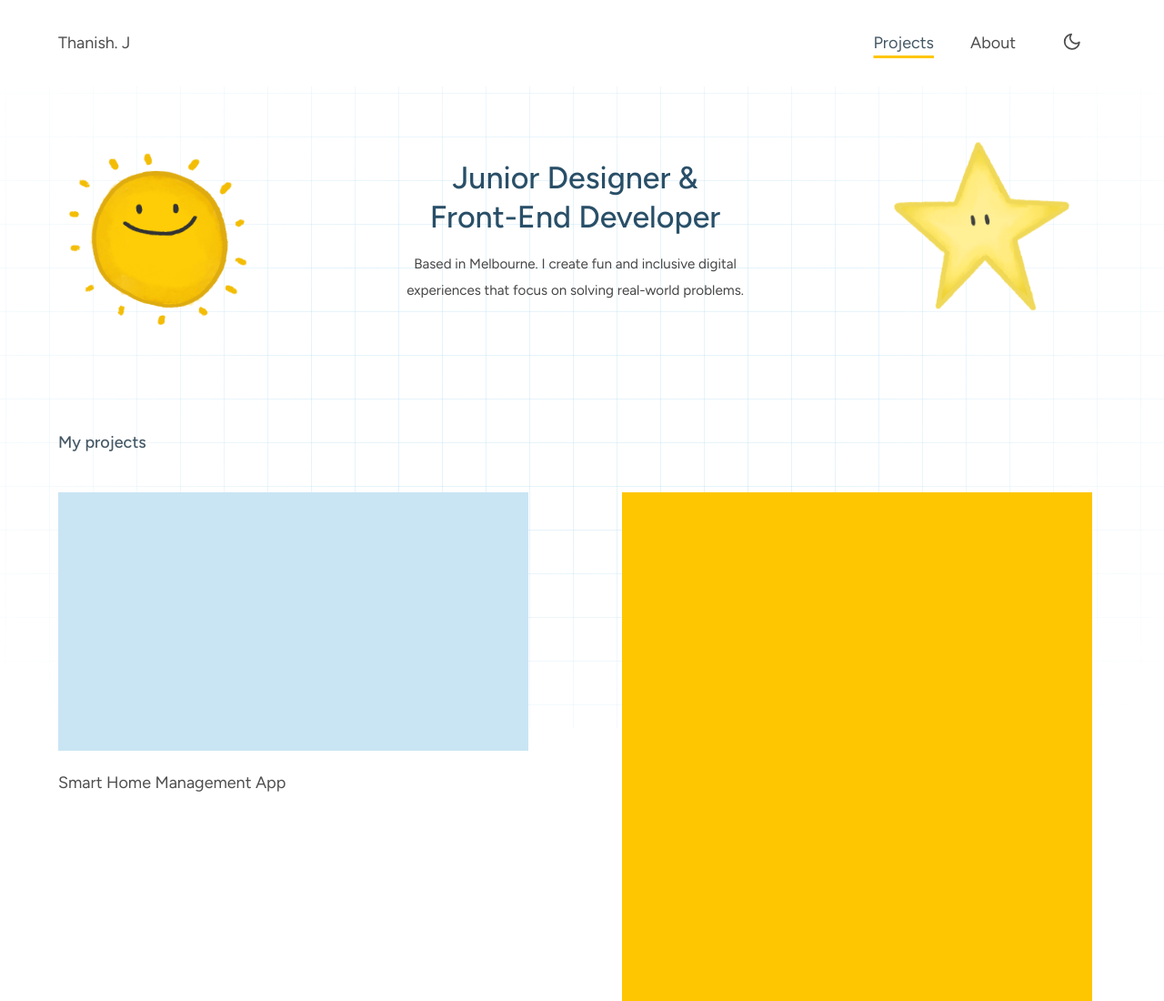
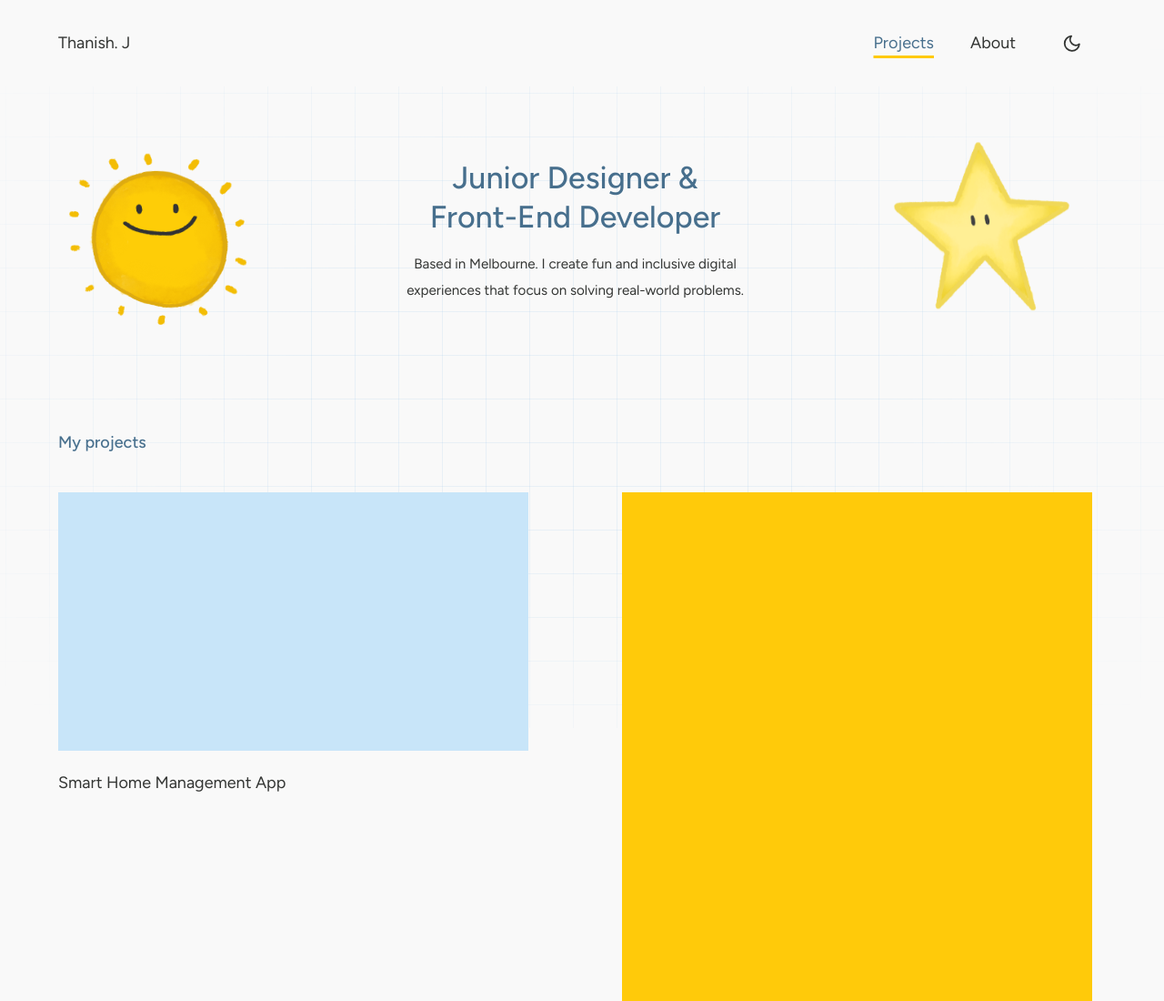
Before and after one commit to xCookiez4Lyfe/my-website, a plain HTML site: page web-files/index.html in a window 1280 px wide. Shown: the top 1100 px of the page at 91% size. Drawn offline with Linux system fonts and the light colour scheme; a web font is replaced by a local one.

Commit message:
changed color palette

```diff
--- a/web-files/index.html
+++ b/web-files/index.html
@@ -27,12 +27,11 @@
     <nav id="site-nav" aria-label="Main">
       <a href="index.html#work" aria-current="page">Projects</a>
       <a href="about.html">About</a>
-      <button type="button" class="theme-toggle" aria-label="Switch to dark mode">
+    </nav>
+    <button type="button" class="theme-toggle" aria-label="Switch to dark mode">
       <svg class="icon-moon" viewBox="0 0 24 24" fill="none" stroke="currentColor" stroke-width="2" stroke-linecap="round" stroke-linejoin="round" aria-hidden="true" focusable="false"><path d="M21 12.8A9 9 0 1 1 11.2 3a7 7 0 0 0 9.8 9.8z"/></svg>
       <svg class="icon-sun" viewBox="0 0 24 24" fill="none" stroke="currentColor" stroke-width="2" stroke-linecap="round" stroke-linejoin="round" aria-hidden="true" focusable="false"><circle cx="12" cy="12" r="4"/><path d="M12 2v2M12 20v2M4.9 4.9l1.4 1.4M17.7 17.7l1.4 1.4M2 12h2M20 12h2M4.9 19.1l1.4-1.4M17.7 6.3l1.4-1.4"/></svg>
     </button>
-    </nav>
-
   </header>
 
   <main>
--- a/web-files/style.css
+++ b/web-files/style.css
@@ -1,13 +1,15 @@
 :root {
-  --bg: #ffffff;
-  --ink: #4e4e4e;
-  --accent: #294f68;                /* headings, active links */
-  --accent-text: #445764;
-  --blue: #0d94d8;
-  --gold: #fec601;
-  --grey: #454545;
-  --tint: #c9e5f4;
-  --on-accent: #ffffff;           /* text on accent-coloured buttons */
+  /* Palette: #5aa9e6  #7fc8f8  #f9f9f9  #ffca0a  #333533 */
+  --bg: #f9f9f9;
+  --ink: #333533;
+  --accent: #476f8d;                /* headings, active links: a darker #5aa9e6 so text stays readable */
+  --accent-text: #476f8d;
+  --blue: #5aa9e6;
+  --sky: #7fc8f8;
+  --gold: #ffca0a;
+  --grey: #333533;
+  --tint: color-mix(in srgb, #7fc8f8 40%, #f9f9f9);
+  --on-accent: #f9f9f9;           /* text on accent-coloured buttons */
   --max: 72rem; /* content width */
   --pad: max(clamp(1.25rem, 4vw, 2.75rem), calc((100vw - var(--max)) / 2));
   --display: "Figtree", system-ui, -apple-system, "Segoe UI", sans-serif;   /* h1, h2, big numbers */
@@ -246,7 +248,7 @@ ul { list-style: none; margin: 0; padding: 0; }
 .step::before {
   content: counter(step);
   display: grid; place-items: center; width: 2rem; height: 2rem; margin-bottom: .75rem;
-  border-radius: 50%; background: var(--gold); color: #1a1a1a; font-family: var(--display);
+  border-radius: 50%; background: var(--gold); color: #333533; font-family: var(--display);
 }
 .step h3 { margin: 0 0 .25rem; font-family: var(--alt); font-weight: 400; font-size: 1.125rem; color: var(--accent); }
 .step p { margin: 0; line-height: 1.6; }
@@ -547,8 +549,8 @@ ul { list-style: none; margin: 0; padding: 0; }
 @media (hover: hover) {
   .hero .art:first-child img:hover { transform: rotate(-10deg) scale(1.05); }
   .hero .art:last-child img:hover  { transform: rotate(10deg) scale(1.05); }
-  .project:nth-child(odd):hover  .thumb { transform: translateY(-6px) rotate(-.8deg); box-shadow: 0 10px 10px rgba(48, 48, 48, 0.1); }
-  .project:nth-child(even):hover .thumb { transform: translateY(-6px) rotate(.8deg);  box-shadow: 0 10px 10px rgba(48, 48, 48, 0.1); }
+  .project:nth-child(odd):hover  .thumb { transform: translateY(-6px) rotate(-.8deg); box-shadow: 0 5px 10px rgba(48, 48, 48, 0.1); }
+  .project:nth-child(even):hover .thumb { transform: translateY(-6px) rotate(.8deg);  box-shadow: 0 5px 10px rgba(48, 48, 48, 0.1); }
   .project:hover .thumb img { transform: scale(1.05); }
   .portrait img:hover, .portrait-ph:hover { transform: rotate(-2.5deg) scale(1.03); }
 }
@@ -570,23 +572,23 @@ ul { list-style: none; margin: 0; padding: 0; }
 /* ===== Dark theme (switched by the button in the header) ===== */
 :root[data-theme="dark"] {
   color-scheme: dark;
-  --bg: #0f1a22;
-  --ink: #e4e8ec;
-  --accent: #8cc8ea;
-  --accent-text: #8cc8ea;
-  --grey: #c4ccd3;
-  --tint: #1c3548;
-  --on-accent: #0f1a22;
+  --bg: #333533;
+  --ink: #f9f9f9;
+  --accent: #7fc8f8;
+  --accent-text: #7fc8f8;
+  --grey: #f9f9f9;
+  --tint: color-mix(in srgb, #5aa9e6 24%, #333533);
+  --on-accent: #333533;
 }
 /* Keep logos readable: tool tiles stay light, grey footer icons flip to light */
-:root[data-theme="dark"] .tool { background: #eef1f4; }
+:root[data-theme="dark"] .tool { background: #f9f9f9; }
 :root[data-theme="dark"] .foot .social img { filter: invert(1) brightness(1.15); }
 
 /* Theme button: sits at the right of the header (only shown when JavaScript is on) */
 .theme-toggle { display: none; }
 .js .theme-toggle {
   order: 3; display: grid; place-items: center;
-  width: 2.75rem; height: 2.75rem; padding: 0;
+  width: 2.75rem; height: 2.75rem; padding: 0; margin-left: 2.5rem;
   background: none; border: 0; border-radius: 50%;
   color: var(--ink); cursor: pointer;
   transition: background-color .2s, transform .3s cubic-bezier(.34, 1.56, .64, 1);
```
Also changed, not shown: web-files/about.html (+3 -3 lines), web-files/project-1.html (+3 -4 lines), web-files/project-2.html (+2 -3 lines), web-files/project-3.html (+2 -3 lines), web-files/project-4.html (+2 -3 lines).
